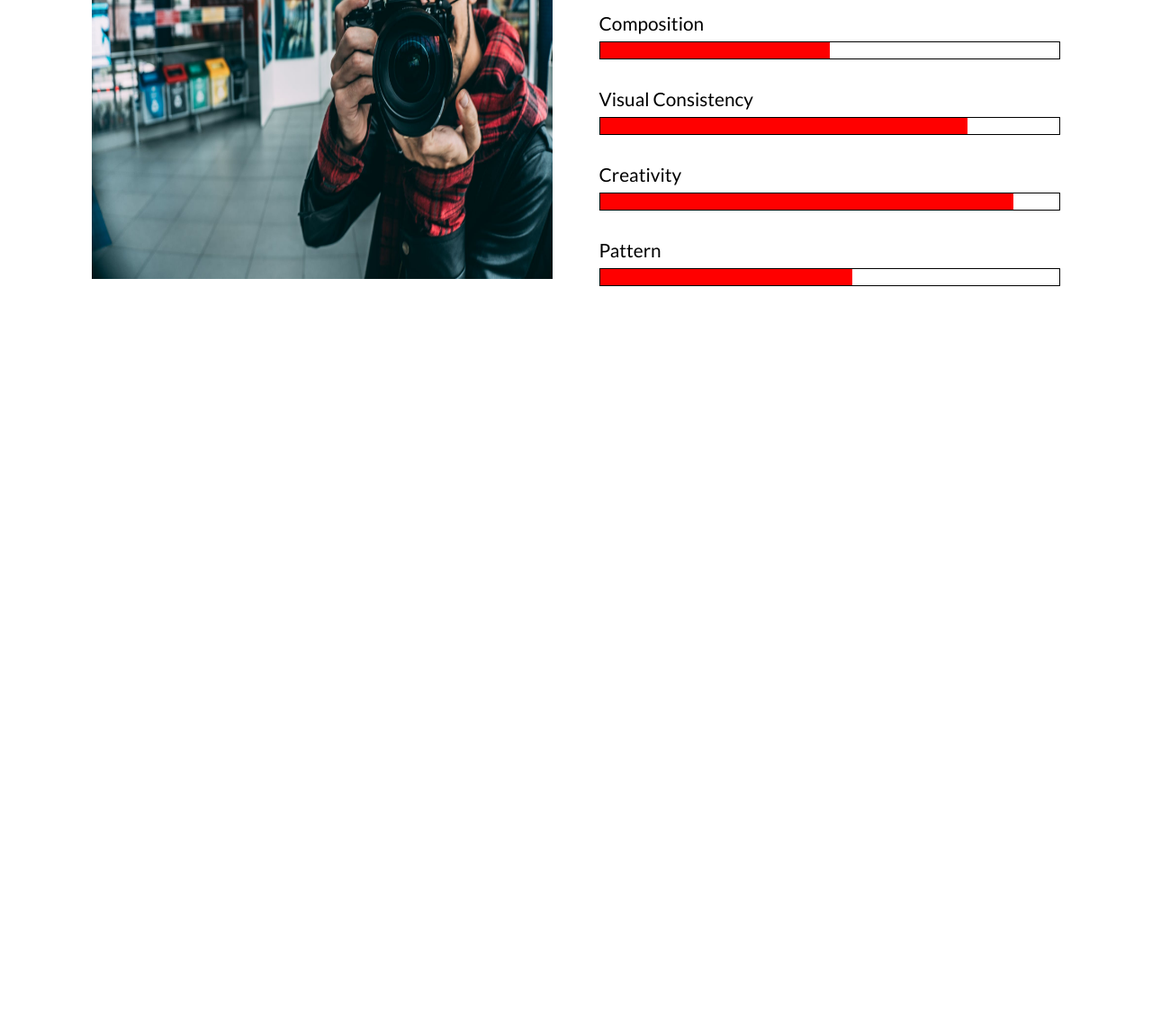
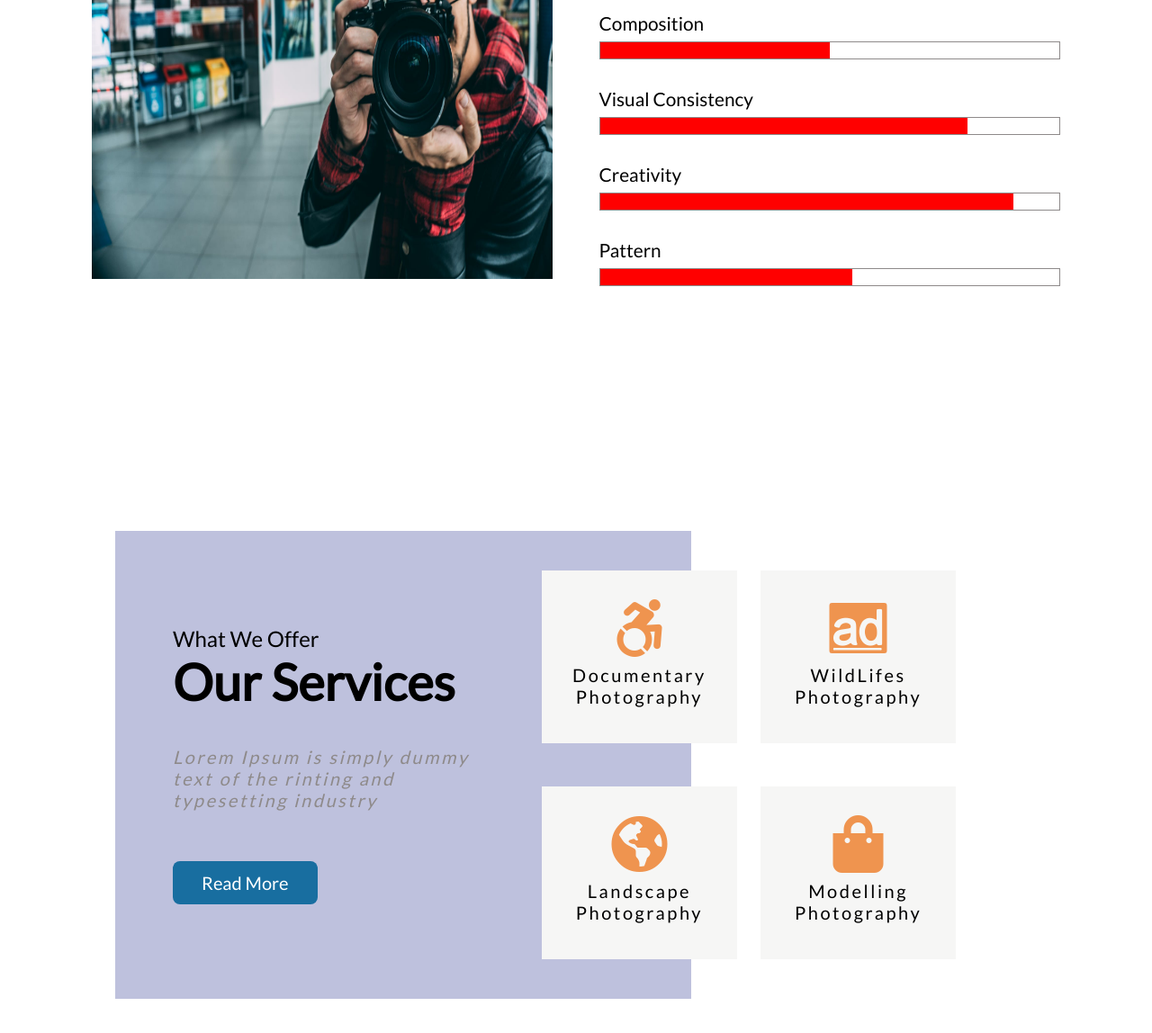
Before and after one commit to michalplebanski/template2_BEM, a website built with webpack: page src/index.html in a window 1280 px wide. Shown: the part 1070-2218 px from the top of the page at 90% size. Before the commit the page ends 1520 px from the top, so only its background shows below. Built offline with nearby package versions, Linux system fonts and the light colour scheme.

Commit message:
adding next section with rwd

```diff
--- a/package.json
+++ b/package.json
@@ -21,6 +21,7 @@
     "mini-css-extract-plugin": "^0.4.1",
     "node-sass": "^4.9.2",
     "sass-loader": "^7.0.3",
+    "sass-resources-loader": "^1.3.3",
     "style-loader": "^0.21.0",
     "webpack": "^4.16.3",
     "webpack-cli": "^3.1.0",
--- a/src/index.html
+++ b/src/index.html
@@ -3,6 +3,7 @@
 <head>
 	<meta name="viewport" content="width=device-width, initial-scale=1.0">
 	<meta charset="utf-8">
+	<link rel="stylesheet" href="https://use.fontawesome.com/releases/v5.2.0/css/all.css" integrity="sha384-hWVjflwFxL6sNzntih27bfxkr27PmbbK/iSvJ+a4+0owXq79v+lsFkW54bOGbiDQ" crossorigin="anonymous">
 	<title></title>
 </head>
 <body>
@@ -102,6 +103,38 @@
 				</div>
 			</div>
 		</section>
+		<section class="services">
+			<div class="services__content">
+				<div class="services__content--header">
+					<p>What we offer</p>
+					<h2>Our services</h2>
+				</div>
+				<div class="services__content--text">
+					<p>Lorem Ipsum is simply dummy text of the rinting and typesetting industry</p>
+				</div>
+				<div class="services__content--btn">
+					<button>Read more</button>
+				</div>
+			</div>
+			<div class="services__items">
+				<div class="services__items--content">
+					<i class="fab fa-accessible-icon"></i>
+					<p>Documentary Photography</p>
+				</div>
+				<div class="services__items--content">
+					<i class="fab fa-adversal"></i>
+					<p>WildLifes Photography</p>
+				</div>
+				<div class="services__items--content">
+					<i class="fas fa-globe-americas"></i>
+					<p>Landscape Photography</p>
+				</div>
+				<div class="services__items--content">
+					<i class="fas fa-shopping-bag"></i>
+					<p>Modelling Photography</p>
+				</div>
+			</div>
+		</section>
 	</main>
 	<script src="https://ajax.googleapis.com/ajax/libs/jquery/3.3.1/jquery.min.js"></script>
 </body>
--- a/src/style/main.scss
+++ b/src/style/main.scss
@@ -1,5 +1,23 @@
 @import 'nav';
 @import url('https://fonts.googleapis.com/css?family=Lato');
+
+@mixin flex-inline() {
+	display: flex;
+	justify-content: center;
+	align-items: center;
+}
+
+@mixin flex-inline2() {
+	display: flex;
+	justify-content: flex-start;
+}
+
+@mixin flex-column1() {
+	display: flex;
+	flex-direction: column;
+	justify-content: space-around;
+	align-items: flex-start;
+}
 
 * {
 	box-sizing: border-box;
@@ -20,33 +38,24 @@ main {
 .jumbotron {
 	height: 90vh;
 	width: 100%;
-	display: flex;
-	justify-content: center;
-	align-items: center;
+	@include flex-inline();
 	background-color: #39c2db;
 	.hide-show {
 		height: 65%;
 		width: 100%;
-		display: flex;
-		justify-content: center;
-		align-items: center;
+		@include flex-inline();
 		background-color: #39c2db;
 	}
 	&__content {
 		height: 100%;
 		width: 100%;
-		display: flex;
-		justify-content: flex-start;
+		@include flex-inline2();
 		align-items: center;
 		.jumbContent {
 			height: 35%;
 			width: 45%;
-			display: flex;
-			flex-direction: column;
-			justify-content: space-around;
-			align-items: flex-start;
 			margin: 0 4vw;
-			text-align: left;
+			@include flex-column1();
 			color: #fff;
 			&__header {
 				font-size: 5vh;
@@ -72,9 +81,7 @@ main {
 	min-height: 100vh;
 	width: 100%;
 	padding-top: 5vh;
-	display: flex;
-	justify-content: center;
-	align-items: center;
+	@include flex-inline();
 	background-color: #fff;
 	&__img {
 		height: 60vh;
@@ -85,10 +92,7 @@ main {
 		min-height: 72vh;
 		width: 40%;
 		margin: 0 2vw;
-		display: flex;
-		flex-direction: column;
-		justify-content: space-around;
-		align-items: center;
+		@include flex-column1();
 		&--header {
 			font-size: 8vh;
 			text-align: center;
@@ -96,8 +100,8 @@ main {
 		&--text {
 			color: #8e8a8a;
 			font-size: 2.6vh;
+			font-style: italic;
 			text-align: left;
-			font-style: italic;
 			word-spacing: 0.1vw;
 			letter-spacing: 0.2vw;
 		}
@@ -118,7 +122,7 @@ main {
 				div {
 					height: 2.5vh;
 					width: 100%;
-					border: 0.1vh solid #000;
+					border: 0.1vh solid #8e8a8a;
 				}
 				.gar-1 {
 					 background: linear-gradient(to right, red 50%, white 50%);
@@ -133,6 +137,98 @@ main {
 					 background: linear-gradient(to right, red 55%, white 45%);
 				}
 			}
+		}
+	}
+}
+
+.services {
+	height: 100vh;
+	width: 100%;
+	@include flex-inline2();
+	align-items: center;
+	background-color: #fff;
+	&__content {
+		height: 65%;
+		width: 50%;
+		margin-left: 10vw;
+		padding-left: 5vw;
+		display: flex;
+		flex-direction: column;
+		justify-content: center;
+		align-items: flex-start;
+		background-color: #bec1dd;
+		&--header {
+			height: 15%;
+			width: 60%;
+			@include flex-column1();
+			text-transform: capitalize;
+			p {
+				font-size: 3vh;
+			}
+			h2 {
+				font-size: 7vh;
+			}
+		}
+		&--text {
+			width: 60%;
+			margin: 7vh 0;
+			@include flex-inline2();
+			p {
+				color: #8e8a8a;
+				font-size: 2.5vh;
+				font-style: italic;
+				letter-spacing: 0.2vw;
+			}
+		}
+		&--btn {
+			min-width: 60%;
+			@include flex-inline2();
+			button {
+				min-height: 6vh;
+				min-width: 35%;
+				padding: 1vh 2.5vw;
+				background-color: #186ea0;
+				color: #fff;
+				font-size: 2.5vh;
+				text-transform: capitalize;
+				cursor: pointer;
+				border: none;
+				border-radius: 1vh;
+				transition: 0.3s ease-in-out;
+				&:hover {
+					opacity: 0.6;
+				}
+			}
+		}
+	}
+	&__items {
+		height: 60%;
+		width: 50%;
+		position: absolute;
+		left: 40%;
+		@include flex-inline();
+		flex-wrap: wrap;
+		&--content {
+			height: 40%;
+			width: 34%;
+			margin: 0 1vw;
+			display: flex;
+			flex-direction: column;
+			justify-content: center;
+			align-items: center;
+			background-color: #F6F6F5;
+			i {
+				color: #ef944f;
+				font-size: 8vh;
+				text-align: center;
+			}
+			p {
+				padding: 1vh 2vw;
+				font-size: 2.5vh;
+				text-align: center;
+				letter-spacing: 0.2vw;
+			}
+
 		}
 	}
 }
@@ -161,6 +257,21 @@ main {
 		}
 		&__content {
 			width: 70%;
+		}
+	}
+	.services {
+		position: relative;
+		flex-direction: column;
+		justify-content: center;
+		&__content {
+			width: 70%;
+			margin-left: 0;
+			align-items: center;
+		}
+		&__items {
+			width: 80%;
+			left: 10%;
+			top: 75%;
 		}
 	}
 }
@@ -196,6 +307,19 @@ main {
 			width: 90%;
 		}
 	}
+	.services {
+		&__content {
+			width: 85%;
+			margin-left: 0;
+			margin-top: 9vh;
+			align-items: center;
+		}
+		&__items {
+			width: 90%;
+			left: 4%;
+			top: 75%;
+		}
+	}
 }
 
 @media (max-width: 400px) {
@@ -210,4 +334,11 @@ main {
 			}
 		}
 	}
+	.services {
+		&__items {
+			&--content {
+				width: 45%;
+			}
+		}
+	}
 }
--- a/src/style/nav.scss
+++ b/src/style/nav.scss
@@ -14,7 +14,7 @@
 	}
 	&__menu {
 		height: 100%;
-		width: 35%;
+		min-width: 35%;
 		display: flex;
 		justify-content: space-around;
 		align-items: center;
--- a/webpack.config.js
+++ b/webpack.config.js
@@ -19,7 +19,7 @@ module.exports = {
             		use: [
                 		"style-loader", // creates style nodes from JS strings
                 		"css-loader", // translates CSS into CommonJS
-                		"sass-loader" // compiles Sass to CSS
+                		"sass-loader"// compiles Sass to CSS
             		]}]
 	},
 	plugins: [
```
Also changed, not shown: 1 other file.
